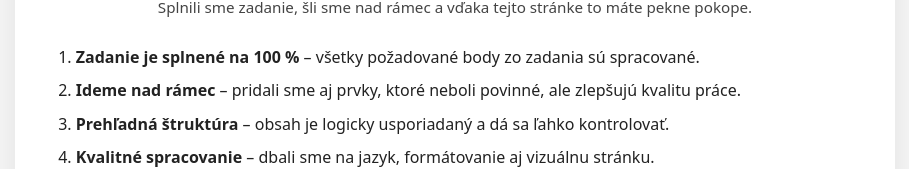
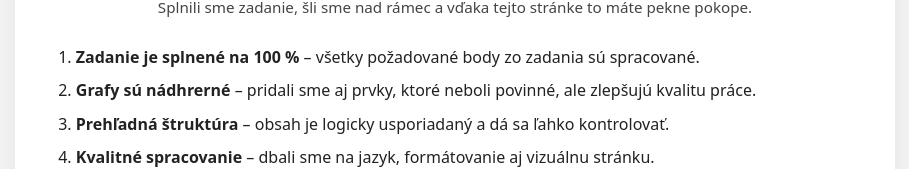
Before and after one commit to AelinAshryverR/praca, a plain HTML site: page index.html in a window 1280 px wide. Shown: the part 229-398 px from the top of the page, without its empty margins (185-1094 px from the left). Drawn offline with Linux system fonts and the light colour scheme.

Commit message:
index.html

```diff
--- a/index.html
+++ b/index.html
@@ -80,7 +80,7 @@
 
     <ol>
       <li><span class="highlight">Zadanie je splnené na 100&nbsp;%</span> – všetky požadované body zo zadania sú spracované.</li>
-      <li><span class="highlight">Ideme nad rámec</span> – pridali sme aj prvky, ktoré neboli povinné, ale zlepšujú kvalitu práce.</li>
+      <li><span class="highlight">Grafy sú nádhrerné</span> – pridali sme aj prvky, ktoré neboli povinné, ale zlepšujú kvalitu práce.</li>
       <li><span class="highlight">Prehľadná štruktúra</span> – obsah je logicky usporiadaný a dá sa ľahko kontrolovať.</li>
       <li><span class="highlight">Kvalitné spracovanie</span> – dbali sme na jazyk, formátovanie aj vizuálnu stránku.</li>
       <li><span class="highlight">Dodržané termíny</span> – prácu sme odovzdali riadne a včas.</li>
```
